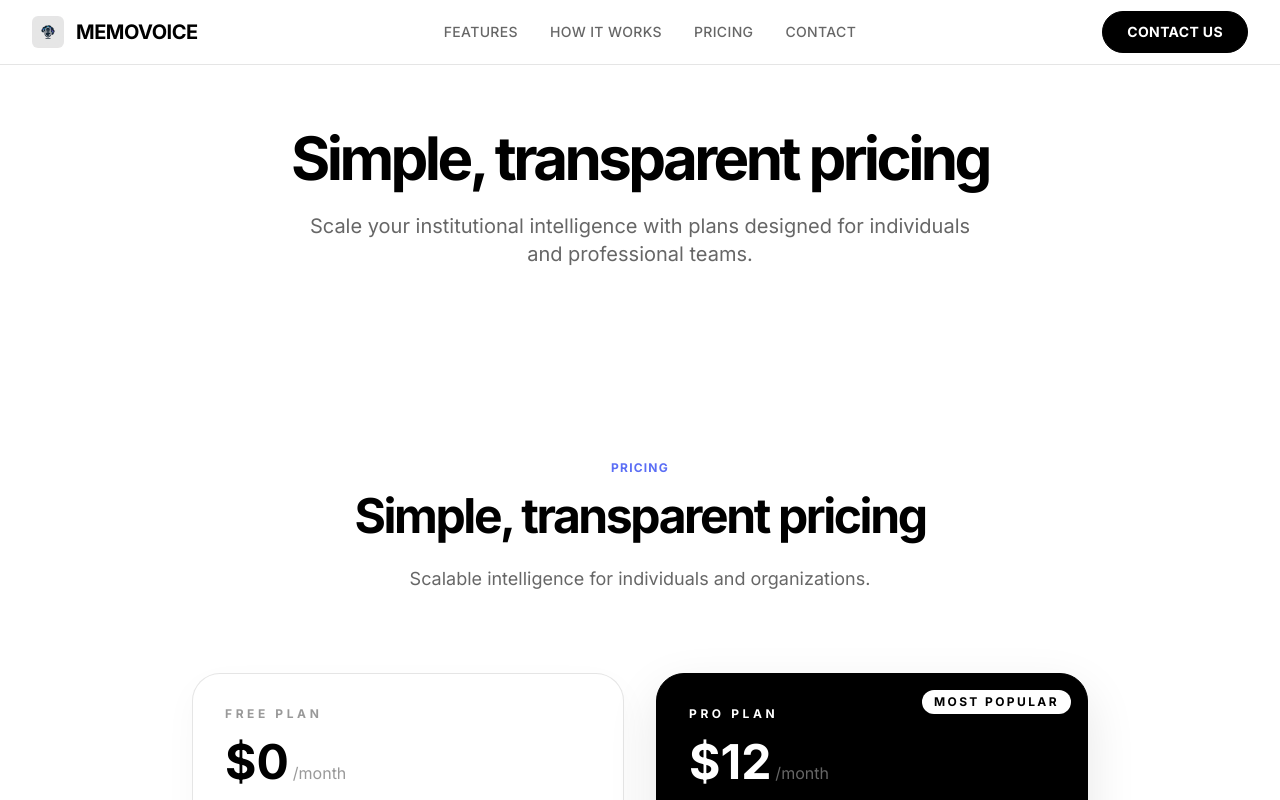
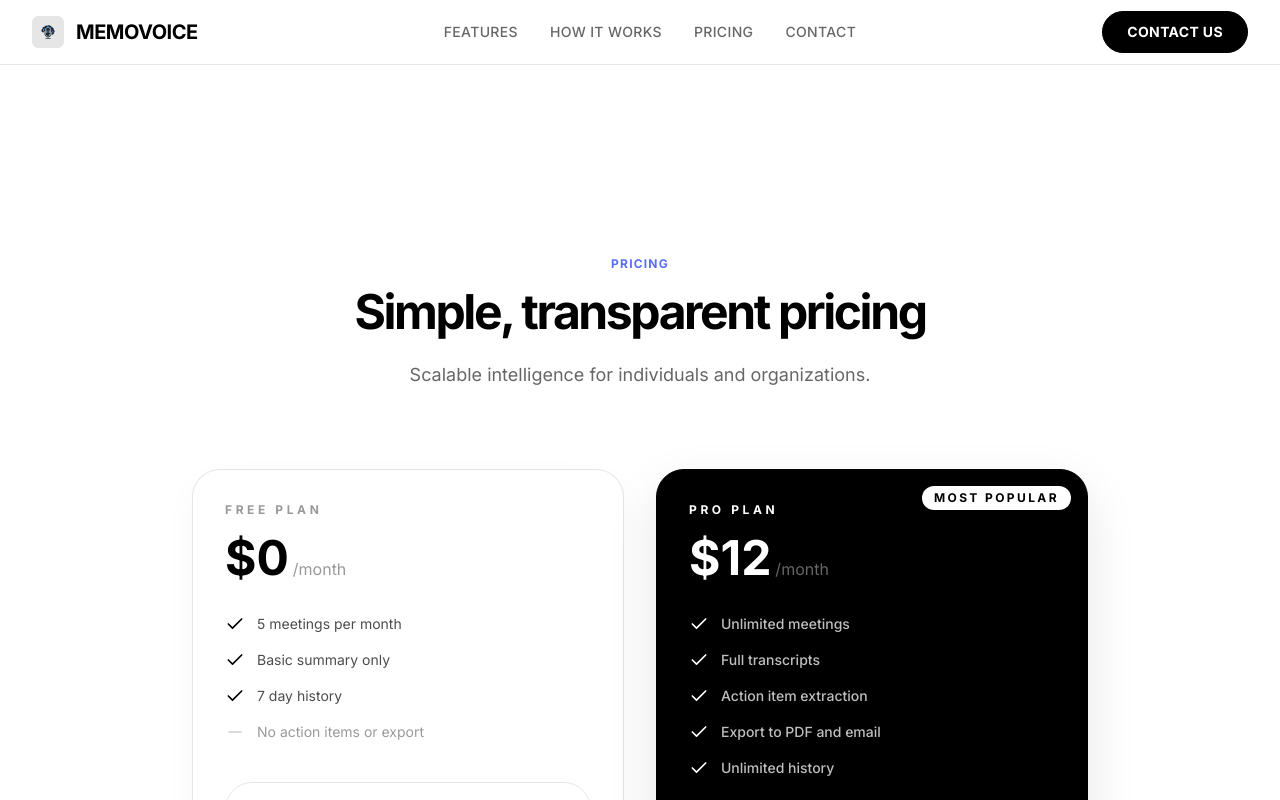
Before and after one commit to EcodeJR/meetmind, a Next.js app in the folder landing/: page /pricing in a window 1280 px wide. Shown: the top 800 px of the page. Built offline with nearby package versions, Linux system fonts and the light colour scheme.

Commit message:
chore: pricing page fix

```diff
--- a/landing/src/app/pricing/page.tsx
+++ b/landing/src/app/pricing/page.tsx
@@ -12,12 +12,12 @@ export default function PricingPage() {
     <main className="min-h-screen bg-white">
       <Navbar />
       <div className="pt-32 pb-20">
-        <div className="max-w-7xl mx-auto px-4 sm:px-6 lg:px-8 text-center mb-16">
+        {/* <div className="max-w-7xl mx-auto px-4 sm:px-6 lg:px-8 text-center mb-16">
           <h1 className="text-4xl lg:text-6xl font-black text-black mb-6 tracking-[-0.06em]">Simple, transparent pricing</h1>
           <p className="text-black/60 text-xl max-w-2xl mx-auto">
             Scale your institutional intelligence with plans designed for individuals and professional teams.
           </p>
-        </div>
+        </div> */}
         <Pricing />
 
         {/* Additional Pricing Context */}
```
